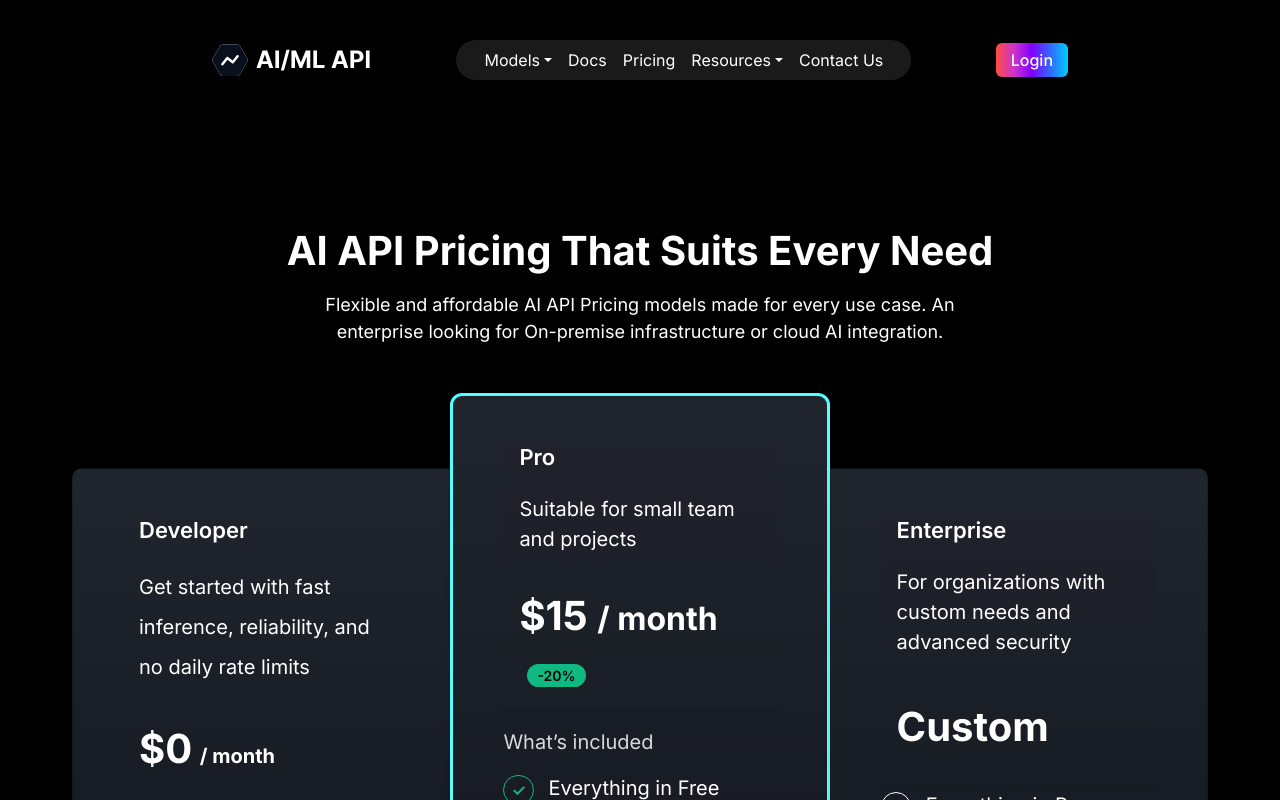
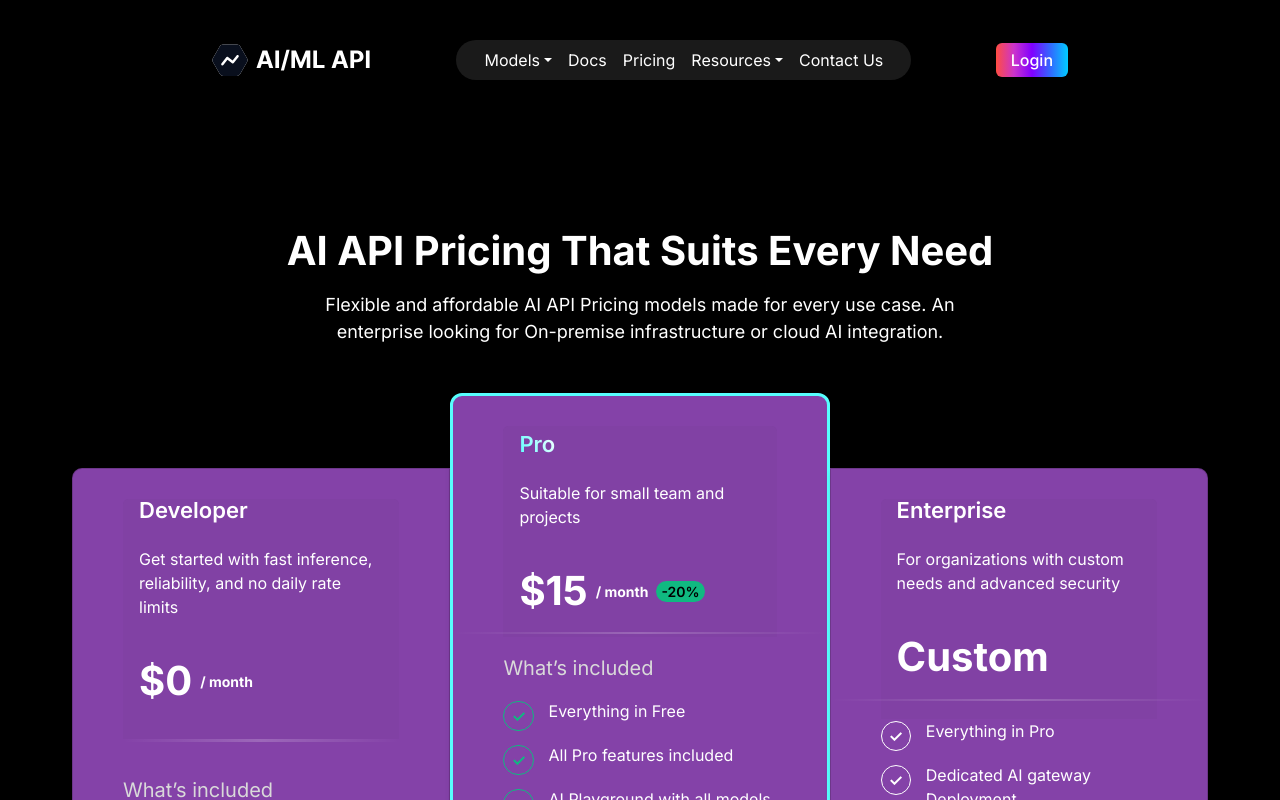
Before and after one commit to hamidashiq008/taamClone, a React (Vite) app: page /pricing in a window 1280 px wide. Shown: the top 800 px of the page. Built offline with nearby package versions, Linux system fonts and the light colour scheme.

Commit message:
working on price

```diff
--- a/src/assets/price.css
+++ b/src/assets/price.css
@@ -15,7 +15,36 @@
   margin: 0 auto;
   padding: 84px 32px 64px;
 }
-
+.adjust-border .card-header::after {
+    content: "";
+    position: absolute;
+    top: 100%;
+    left: 0;
+    width: 100%;
+    height: 1%;
+    pointer-events: none;
+    background: linear-gradient(90deg, rgba(255, 255, 255, 0) 0%, rgba(255, 255, 255, 0.2) 50%, rgba(255, 255, 255, 0) 100%);
+}
+.adjust-border1 .card-header::after {
+    content: "";
+    position: absolute;
+    top: 28%;
+    left: 0;
+    width: 100%;
+    height: 2px;
+    pointer-events: none;
+    background: linear-gradient(90deg, rgba(255, 255, 255, 0) 0%, rgba(255, 255, 255, 0.2) 50%, rgba(255, 255, 255, 0) 100%);
+}
+.adjust-border2 .card-header::after {
+    content: "";
+    position: absolute;
+    top: 33%;
+    left: 0;
+    width: 100%;
+    height: 2px;
+    pointer-events: none;
+    background: linear-gradient(90deg, rgba(255, 255, 255, 0) 0%, rgba(255, 255, 255, 0.2) 50%, rgba(255, 255, 255, 0) 100%);
+}
 .header {
   text-align: center;
   margin-bottom: 48px;
@@ -58,19 +87,27 @@
   border: 3px solid rgb(87, 254, 254) !important;
   height: 850px;
 }
-.card {
-   background: linear-gradient(
+.adjutst-bg-card {
+   /* background: linear-gradient(
   180deg,
   rgba(36, 41, 51, 0.9) 0%,
   rgba(26, 30, 39, 0.9) 50%,
   rgba(18, 20, 30, 0.9) 100%
-);
+); */
+background-image: url('../components/pricing.avif');
   border-radius: 12px;
   box-shadow: 0 4px 6px -1px rgba(0, 0, 0, 0.1),
     0 2px 4px -1px rgba(0, 0, 0, 0.06);
   width: 450px;
-  padding: 50px;
+  padding: 30px 50px;
   transition: transform 0.2s;
+}
+.pro-text {
+    background-image: linear-gradient(782deg, rgb(87, 254, 254) 0%, rgb(255, 255, 255) 100%);
+    display: inline-block;
+    background-clip: text;
+    -webkit-text-fill-color: transparent;
+    font-size: 30px;
 }
 .pricing-title {
     font-size: 40px;
@@ -82,7 +119,7 @@
 }
 
 .card-1 .card-header {
-  border-bottom: 1px solid #e2e8f0;
+  /* border-bottom: 1px solid #e2e8f0; */
   padding-bottom: 20px;
   margin-bottom: 20px;
   position: relative;
@@ -93,14 +130,18 @@
   margin: -10px 0 8px 0;
 }
 .card-1 p {
-  line-height: 2;
+  line-height: 1.5;
 }
 .price {
   font-size: 32px;
   font-weight: 700;
   margin: 8px 0;
+  display: flex;
+  align-items: center;
 }
-
+.months {
+    font-size: 14px;
+}
 .price span.discount {
     font-size: 14px;
     color: #000;
@@ -108,7 +149,7 @@
     margin-left: 8px;
     background: #10b981;
     border-radius: 19px;
-    padding: 3px 10px;
+    padding: 0px 5px;
 }
 
 .price-enterprise {
@@ -118,7 +159,7 @@
   font-family: "Inter", "Inter Placeholder", sans-serif;
 }
 .card-description-detail {
-    font-size: 20px;
+    font-size: 16px;
 }
 .included-title {
     color: #d9d9d9;
@@ -133,7 +174,7 @@
   display: flex;
   align-items: flex-start;
   margin-bottom: 12px;
-  font-size: 20px;
+  font-size: 16px;
 }
 
 .feature-item:before {
--- a/src/components/PricingPage.jsx
+++ b/src/components/PricingPage.jsx
@@ -13,11 +13,11 @@
         </div>
 
         <div className="pricing-cards">
-            <div className="card card-1">
-                <div className="card-header">
+            <div className="adjutst-bg-card card card-1 adjust-border">
+                <div className="card-header border-0">
                     <h2 className="text-white">Developer</h2>
                     <p className="text-white py-3 card-description-detail">Get started with fast inference, reliability, and no daily rate limits</p>
-                    <div className="price"><span className="text-white pricing-title">$0</span>  <span className="text-white fs-5">/ month</span></div>
+                    <div className="price"><span className="text-white pricing-title">$0</span>  <span className="text-white months ms-2">/  month</span></div>
                 </div>
 
                 <div className="features">
@@ -31,11 +31,11 @@
                 <a href="#" className="btn btn-outline">Try Now</a>
             </div>
 
-            <div className="card card-2">
-                <div className="card-header">
-                    <h2 className="text-white">Pro</h2>
+            <div className="adjutst-bg-card card card-2 adjust-border1">
+                <div className="card-header border-0">
+                    <h2 className="pro-text">Pro</h2>
                     <p className="text-white py-3 card-description-detail">Suitable for small team and projects</p>
-                    <div className="price"><span className="text-white pricing-title">$15 </span> <span className="text-white">/ month</span> <span className="discount">-20%</span></div>
+                    <div className="price"><span className="text-white pricing-title">$15 </span> <span className="text-white months ms-2">/  month</span> <span className="discount">-20%</span></div>
                 </div>
 
                 <div className="features">
@@ -53,11 +53,11 @@
                 <div className="addon">[All workflow & advance + $8 / month]</div>
             </div>
 
-            <div className="card card-3">
-                <div className="card-header">
+            <div className="adjutst-bg-card card card-3 adjust-border2">
+                <div className="card-header border-0">
                     <h2 className="text-white">Enterprise</h2>
                     <p className="text-white py-3 card-description-detail">For organizations with custom needs and advanced security</p>
-                    <div className="price-enterprise text-white my-4">Custom</div>
+                    <div className="price-enterprise text-white mb-4 mt-0">Custom</div>
                 </div>
 
                 <div className="features">
```
Also changed, not shown: src/components/pricing.avif (added).
